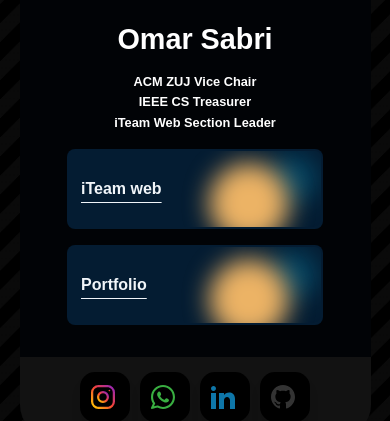
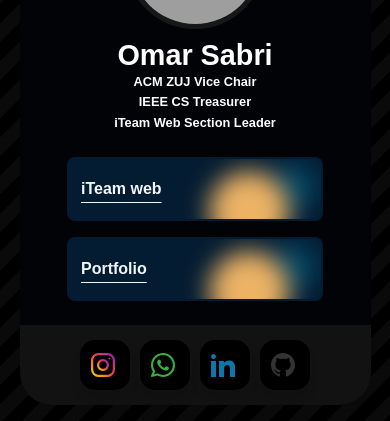
Before and after one commit to 3mar-04/Social-Links, a website built with Vite: page index.html in a window 390 px wide. Shown: the part 305-726 px from the top of the page. Built offline with nearby package versions, Linux system fonts and the light colour scheme; grey boxes are pictures that could not be loaded.

Commit message:
mobile bugs

```diff
--- a/style.css
+++ b/style.css
@@ -320,6 +320,15 @@ header {
     width: 100%;
     height: 3rem;
   }
+  .counter div button {
+    width: 100%;
+    height: 80%;
+    margin: 0%;
+  }
+
+  .counter .button1{
+    margin: 0%;
+  }
 
   .details h1 {
     font-size: 1.8rem;
@@ -331,12 +340,14 @@ header {
 
   .counter {
     flex-direction: column;
+
     /* Ensure column layout */
   }
 
   .counter div {
-    width: 80%; /* Full-width buttons for small devices */
-    margin-bottom: 1rem; /* Space between buttons */
+    width: 80%;
+    margin-bottom: 1rem; /* Full-width buttons for small devices */
+/* Space between buttons */
   }
 }
 
@@ -349,10 +360,16 @@ header {
 }
 
 @media (max-width: 480px) {
+  .details h1 {
+    margin: 0em;}
   .logo img {
     width: 130px; /* Further adjust width for very small screens */
     height: 130px; /* Further adjust height for very small screens */
     top: -30px; /* Adjust top positioning if needed */
+  }
+  .counter{
+    margin: 0%;
+    margin-top: 1rem;
   }
 }
 @media (max-width: 375px) {
```
